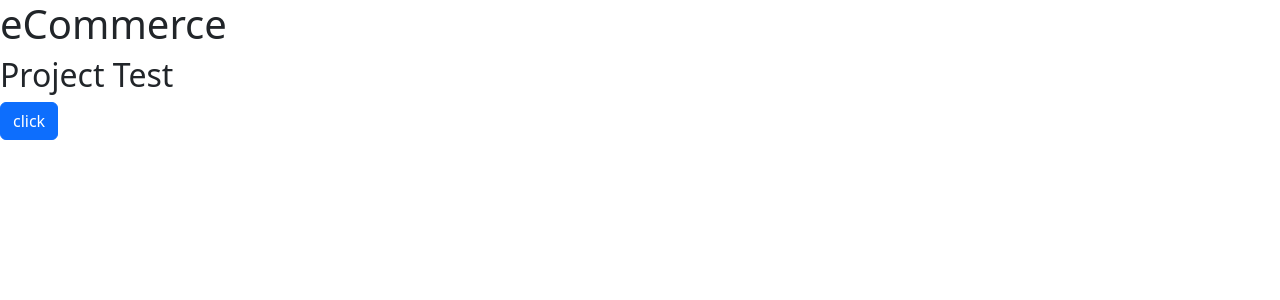
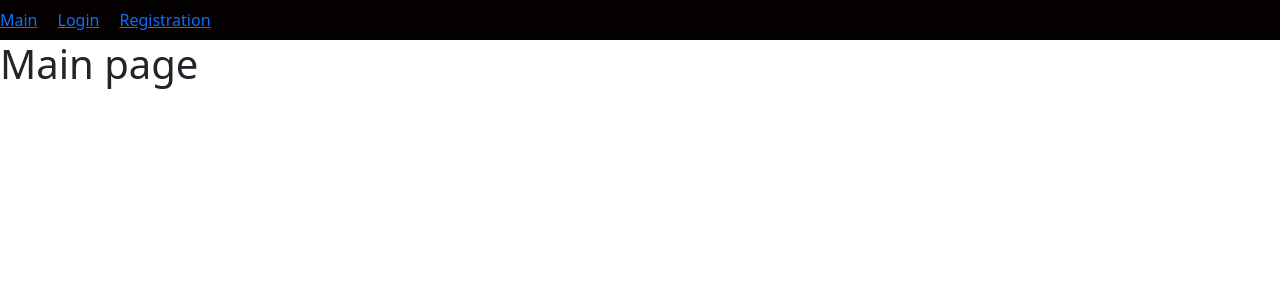
Before and after one commit to RS-Tech-Artisans/eCommerce-React, a React app: page / in a window 1280 px wide. Shown: the top 300 px of the page. Built offline with nearby package versions, Linux system fonts and the light colour scheme.

Commit message:
feat: RSS-ECOMM-2_19 (#12)
* feat: implement navbar with navigation links

* refactor: rename files in CamelCase format

* refactor: change style for navbar

* doc: add new description about structures

```diff
--- a/src/App.tsx
+++ b/src/App.tsx
@@ -1,13 +1,23 @@
+import { BrowserRouter, Routes, Route } from 'react-router-dom';
+import Layout from './common/NavBar';
+import Login from './pages/Login';
+import Registration from './pages/Registration';
+import Main from './pages/Main';
+import NotFound from './pages/NotFound';
 import './styles.css';
-import { Button } from 'react-bootstrap';
 
 const App: React.FC = () => {
   return (
-    <div>
-      <h1>eCommerce</h1>
-      <h2>Project Test</h2>
-      <Button>click</Button>
-    </div>
+    <BrowserRouter>
+      <Routes>
+        <Route element={<Layout />}>
+          <Route index element={<Main />} />
+          <Route path="login" element={<Login />} />
+          <Route path="Registration" element={<Registration />} />
+          <Route path="*" element={<NotFound />} />
+        </Route>
+      </Routes>
+    </BrowserRouter>
   );
 };
 
--- /dev/null
+++ b/src/common/Navbar.tsx
@@ -0,0 +1,24 @@
+import { Link, Outlet } from 'react-router-dom';
+import Navbar from 'react-bootstrap/Navbar';
+import './navbar.css';
+
+function NavBar() {
+  return (
+    <div>
+      <Navbar className="navbar">
+        <Link to="/"> Main </Link>
+        <Link to="/login"> Login </Link>
+        <Link to="/Registration"> Registration </Link>
+      </Navbar>
+    </div>
+  );
+}
+
+export default function Layout() {
+  return (
+    <div>
+      <NavBar />
+      <Outlet />
+    </div>
+  );
+}
--- /dev/null
+++ b/src/common/navbar.css
@@ -0,0 +1,6 @@
+.navbar {
+  display: flex;
+  justify-content: space-between;
+  background-color: rgb(6, 1, 1);
+  gap: 20px;
+}
--- /dev/null
+++ b/src/pages/Login.tsx
@@ -0,0 +1,3 @@
+export default function Login() {
+  return <h1>Login page</h1>;
+}
--- /dev/null
+++ b/src/pages/Main.tsx
@@ -0,0 +1,3 @@
+export default function Main() {
+  return <h1>Main page</h1>;
+}
--- /dev/null
+++ b/src/pages/NotFound.tsx
@@ -0,0 +1,3 @@
+export default function NotFound() {
+  return <div>404 Route</div>;
+}
--- /dev/null
+++ b/src/pages/Registration.tsx
@@ -0,0 +1,3 @@
+export default function Registration() {
+  return <h1>Registration page</h1>;
+}
```
Also changed, not shown: 1 other file (tests, documents, lock files or other folders).
